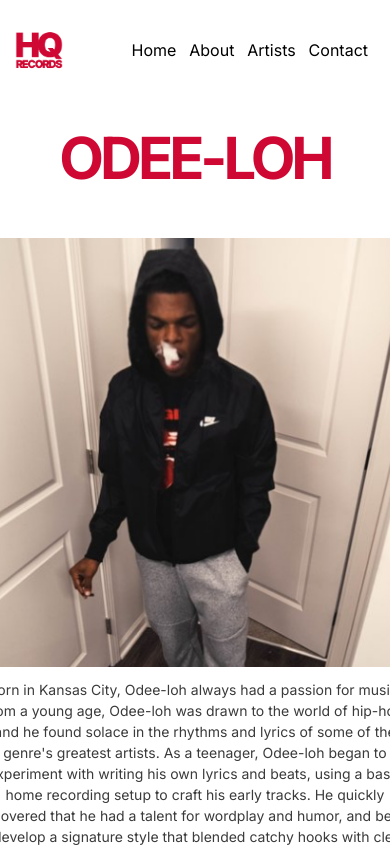
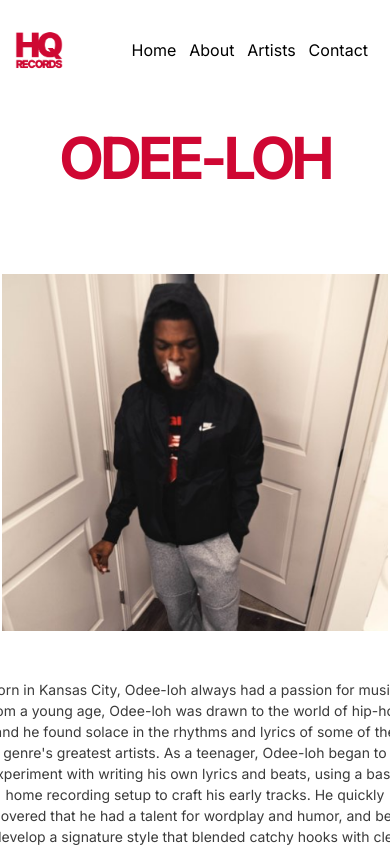
Before and after one commit to othewebdev/hq-records, a Next.js app: page /odeeloh in a window 390 px wide. Shown: the top 847 px of the page. Built offline with nearby package versions, Linux system fonts and the light colour scheme.

Commit message:
[Attempt] Artist Image to big on mobile + text overlapping on small screens

```diff
--- a/styles/ArtistInfo.module.css
+++ b/styles/ArtistInfo.module.css
@@ -22,7 +22,7 @@
   padding: 12px;
 }
 .innerBio {
-  min-width: 350px;
+  min-width: 225px;
   max-width: 560px;
   padding: 12px;
   width: 100%;
@@ -39,7 +39,14 @@
   }
 }
 @media screen and (max-width: 768px) {
+  .artistImage {
+    object-fit: cover;
+  }
   .innerBio {
     padding: 0 16px;
   }
+  .innerImage {
+    aspect-ratio: 1/1;
+    padding: 48px;
+  }
 }
```
